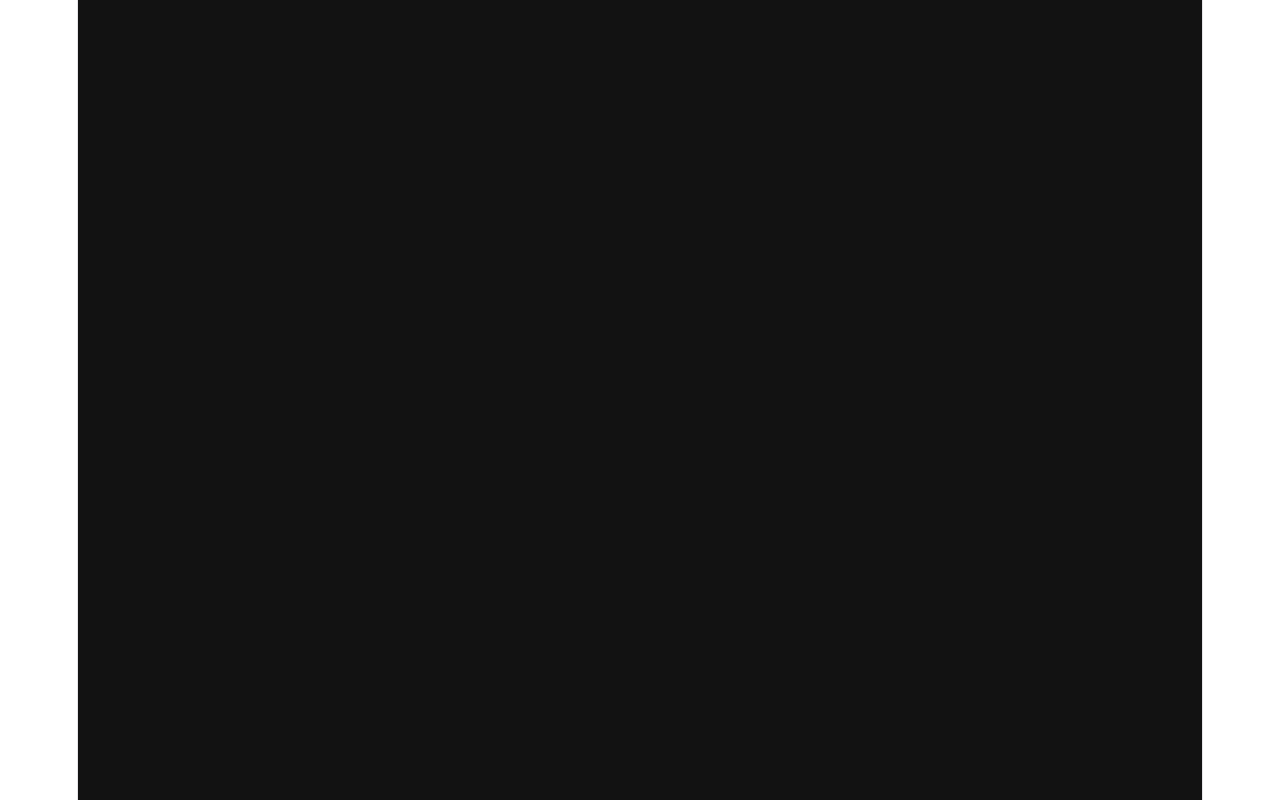
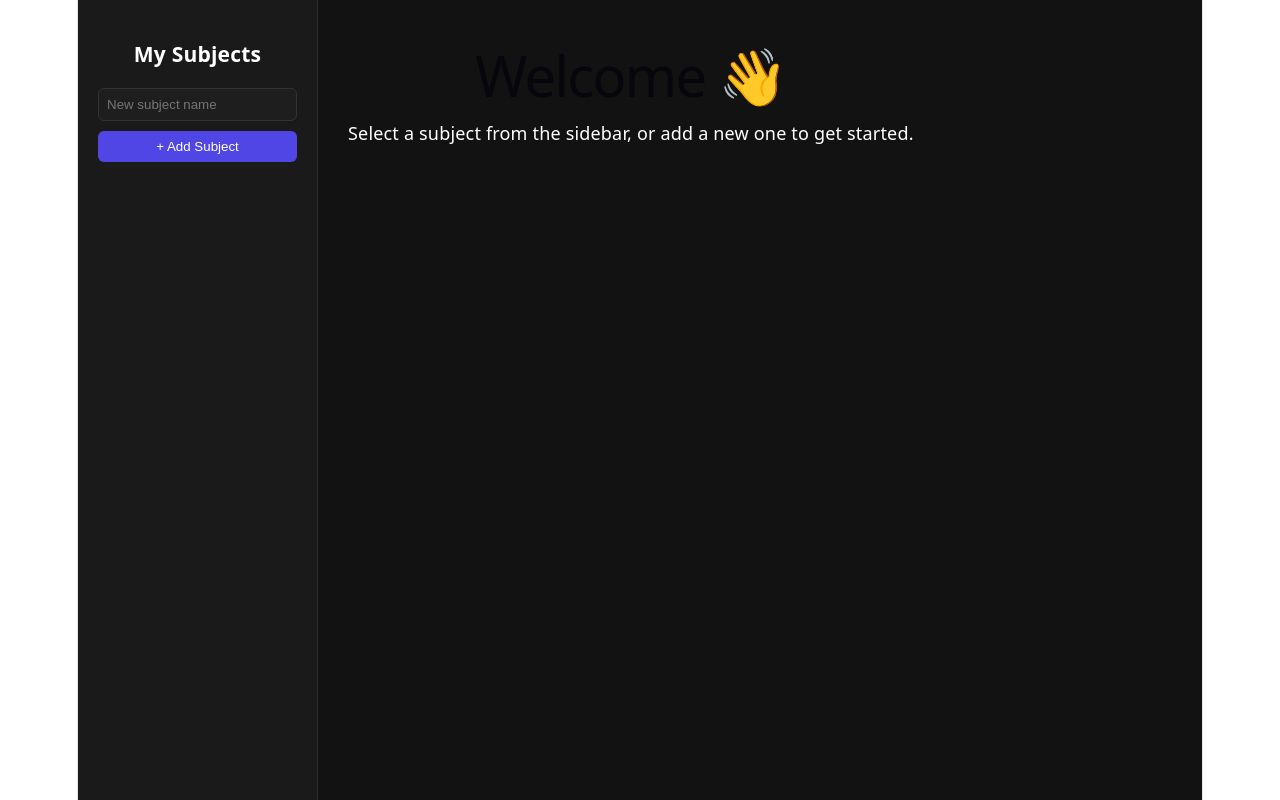
Before and after one commit to AyushYadav0729/Study_Platform, a React app in the folder Frontend/: page /dashboard in a window 1280 px wide. Before the commit this address had no page. Built offline with nearby package versions, Linux system fonts and the light colour scheme; the HTML template or start-up script is replaced by a standard one.

Commit message:
Add homepage with option to add subjects

```diff
--- a/Frontend/src/App.jsx
+++ b/Frontend/src/App.jsx
@@ -1,8 +1,18 @@
+import { useState } from "react";
 import { BrowserRouter, Routes, Route } from "react-router-dom";
 import Login from "./pages/Login";
 import Register from "./pages/Register";
+import Home from "./pages/Home";
+import Subject from "./pages/Subject";
 
 function App() {
+  const [subjects, setSubjects] = useState([]);
+
+  const handleAddSubject = (name) => {
+    const newSubject = { id: Date.now().toString(), name };
+    setSubjects([...subjects, newSubject]);
+  };
+
   return (
     <BrowserRouter>
       <div style={{ backgroundColor: "#121212", minHeight: "100vh" }}>
@@ -10,6 +20,14 @@ function App() {
           <Route path="/" element={<Login />} />
           <Route path="/login" element={<Login />} />
           <Route path="/register" element={<Register />} />
+          <Route
+            path="/dashboard"
+            element={<Home subjects={subjects} onAddSubject={handleAddSubject} />}
+          />
+          <Route
+            path="/subject/:id"
+            element={<Subject subjects={subjects} />}
+          />
         </Routes>
       </div>
     </BrowserRouter>
--- /dev/null
+++ b/Frontend/src/components/Sidebar.jsx
@@ -0,0 +1,80 @@
+import { Link } from "react-router-dom";
+import { useState } from "react";
+
+function Sidebar({ subjects, onAddSubject }) {
+  const [name, setName] = useState("");
+
+  const handleAdd = (e) => {
+    e.preventDefault();
+    if (!name.trim()) return;
+    onAddSubject(name);
+    setName("");
+  };
+
+  return (
+    <div style={sidebarStyle}>
+      <h3>My Subjects</h3>
+
+      <form onSubmit={handleAdd} style={{ marginTop: "16px" }}>
+        <input
+          type="text"
+          placeholder="New subject name"
+          value={name}
+          onChange={(e) => setName(e.target.value)}
+          style={inputStyle}
+        />
+        <button type="submit" style={buttonStyle}>+ Add Subject</button>
+      </form>
+
+      <ul style={{ listStyle: "none", padding: 0, marginTop: "20px" }}>
+        {subjects.map((subject) => (
+          <li key={subject.id} style={{ marginBottom: "10px" }}>
+            <Link to={`/subject/${subject.id}`} style={linkStyle}>
+              {subject.name}
+            </Link>
+          </li>
+        ))}
+      </ul>
+    </div>
+  );
+}
+
+const sidebarStyle = {
+  width: "240px",
+  minHeight: "100vh",
+  backgroundColor: "#1a1a1a",
+  padding: "20px",
+  color: "white",
+  borderRight: "1px solid #2a2a2a",
+  boxSizing: "border-box",
+};
+
+const inputStyle = {
+  display: "block",
+  width: "100%",
+  padding: "8px",
+  marginBottom: "10px",
+  backgroundColor: "#1e1e1e",
+  border: "1px solid #333",
+  color: "white",
+  borderRadius: "6px",
+  boxSizing: "border-box",
+};
+
+const buttonStyle = {
+  width: "100%",
+  padding: "8px",
+  backgroundColor: "#4f46e5",
+  color: "white",
+  border: "none",
+  borderRadius: "6px",
+  cursor: "pointer",
+};
+
+const linkStyle = {
+  color: "#e0e0e0",
+  textDecoration: "none",
+  fontSize: "15px",
+};
+
+export default Sidebar;
--- /dev/null
+++ b/Frontend/src/pages/Home.jsx
@@ -0,0 +1,15 @@
+import Sidebar from "../components/Sidebar";
+
+function Home({ subjects, onAddSubject }) {
+  return (
+    <div style={{ display: "flex" }}>
+      <Sidebar subjects={subjects} onAddSubject={onAddSubject} />
+      <div style={{ padding: "30px", color: "white" }}>
+        <h1>Welcome 👋</h1>
+        <p>Select a subject from the sidebar, or add a new one to get started.</p>
+      </div>
+    </div>
+  );
+}
+
+export default Home;
--- /dev/null
+++ b/Frontend/src/pages/Subject.jsx
@@ -0,0 +1,85 @@
+import { useParams } from "react-router-dom";
+import { useState } from "react";
+
+const UNITS = ["Unit 1", "Unit 2", "Unit 3", "Unit 4", "Unit 5"];
+
+function Subject({ subjects }) {
+  const { id } = useParams();
+  const subject = subjects.find((s) => s.id === id);
+
+  const [selectedUnit, setSelectedUnit] = useState(UNITS[0]);
+  const [notes, setNotes] = useState([]);
+  const [file, setFile] = useState(null);
+
+  const handleUpload = (e) => {
+    e.preventDefault();
+    if (!file) return;
+
+    setNotes([...notes, { unit: selectedUnit, fileName: file.name }]);
+    setFile(null);
+    e.target.reset();
+  };
+
+  if (!subject) {
+    return <div style={{ padding: "30px", color: "white" }}>Subject not found.</div>;
+  }
+
+  return (
+    <div style={{ padding: "30px", color: "white" }}>
+      <h1>{subject.name}</h1>
+
+      <form onSubmit={handleUpload} style={{ margin: "20px 0" }}>
+        <select
+          value={selectedUnit}
+          onChange={(e) => setSelectedUnit(e.target.value)}
+          style={selectStyle}
+        >
+          {UNITS.map((unit) => (
+            <option key={unit} value={unit}>{unit}</option>
+          ))}
+        </select>
+
+        <input
+          type="file"
+          onChange={(e) => setFile(e.target.files[0])}
+          style={{ display: "block", margin: "10px 0" }}
+        />
+
+        <button type="submit" style={buttonStyle}>Upload Note</button>
+      </form>
+
+      <h3>Uploaded Notes</h3>
+      {UNITS.map((unit) => (
+        <div key={unit} style={{ marginBottom: "16px" }}>
+          <strong>{unit}</strong>
+          <ul>
+            {notes
+              .filter((n) => n.unit === unit)
+              .map((n, index) => (
+                <li key={index}>{n.fileName}</li>
+              ))}
+          </ul>
+        </div>
+      ))}
+    </div>
+  );
+}
+
+const selectStyle = {
+  padding: "8px",
+  backgroundColor: "#1e1e1e",
+  border: "1px solid #333",
+  color: "white",
+  borderRadius: "6px",
+};
+
+const buttonStyle = {
+  padding: "8px 16px",
+  backgroundColor: "#4f46e5",
+  color: "white",
+  border: "none",
+  borderRadius: "6px",
+  cursor: "pointer",
+};
+
+export default Subject;
```
